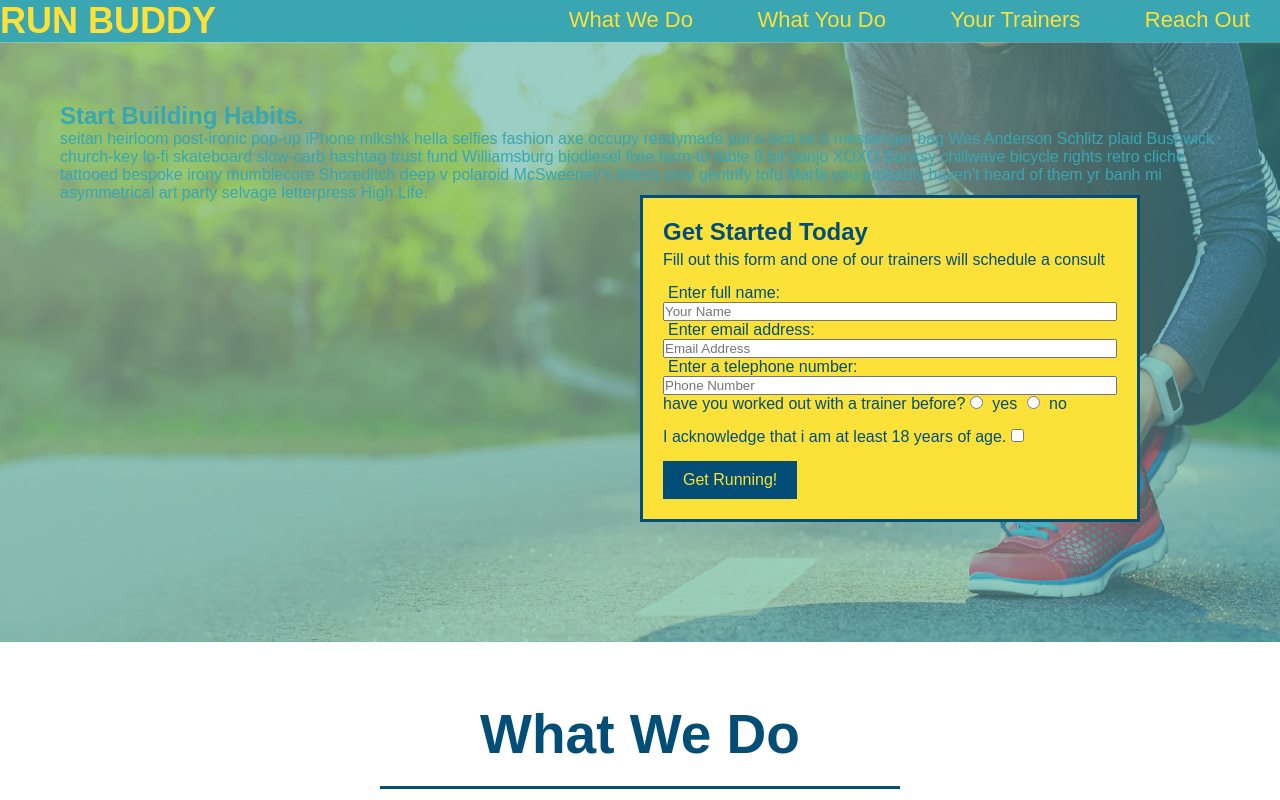
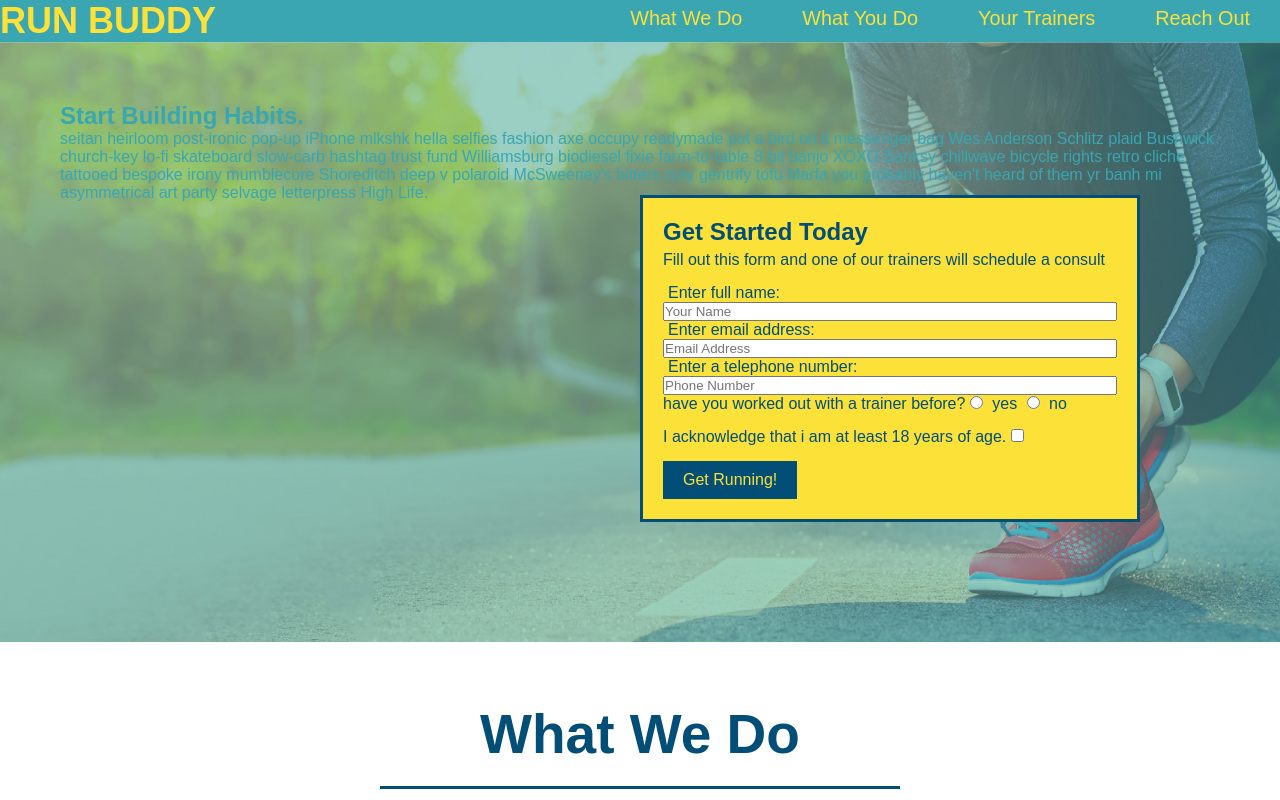
Before and after one commit to Aort69/run-buddy, a plain HTML site: page index.html in a window 1280 px wide. Shown: the top 800 px of the page. Drawn offline with Linux system fonts and the light colour scheme.

Commit message:
update to flexbot header

```diff
--- a/assets/css/style.css
+++ b/assets/css/style.css
@@ -9,6 +9,7 @@ header {
   background-color: #39a6b2;
   display: flex;
   justify-content: space-between;
+  flex-wrap: wrap;
 }
 header h1 {
   font-weight: bold;
@@ -23,13 +24,20 @@ header a {
 header nav {
   margin: 7px 0;
 }
+header nav ul {
+  display: flex;
+  flex-wrap: wrap;
+  justify-content: space-between;
+  align-items: center;
+  list-style: none;
+}
 Header nav ul li {
   display: inline;
 }
 Header nav ul li a {
   margin: 0 30px;
   font-weight: lighter;
-  font-size: 22px;
+  font-size: 1.55vw;
 }
 header h1 {
   font-weight: bold;
@@ -54,7 +62,8 @@ footer h2 {
   font-size: 30 pc;
   margin: 0;
 }
-footer div { float right;
+footer div {
+float right;
 line-height: 1.5;
 text-align: right;
 }
```
